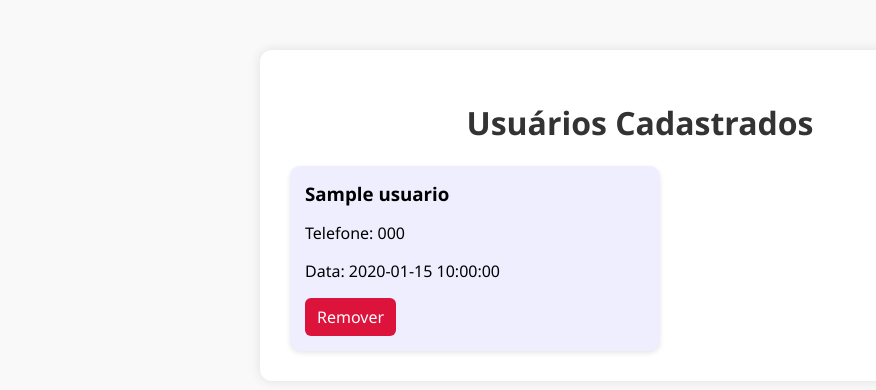
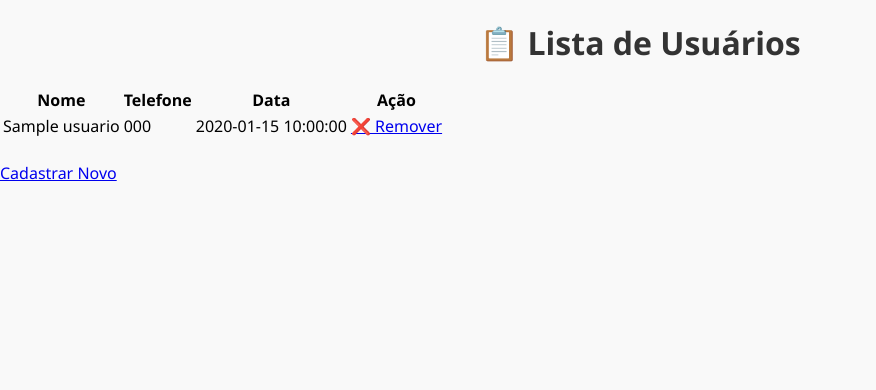
Before and after one commit to Alelimaprog/conto-magico, a FastAPI app: page /painel in a window 1280 px wide. Shown: the top 390 px of the page, without its empty margins (0-876 px from the left). Run offline with FastAPI, Linux system fonts and the light colour scheme; tables that the repository leaves empty hold one stand-in row (values such as "Sample post"); parts of the project's set-up code (start-up, migrations or seed data) failed here and were passed over.

Commit message:
Update admin.html

```diff
--- a/templates/admin.html
+++ b/templates/admin.html
@@ -1,23 +1,35 @@
-
 <!DOCTYPE html>
-<html>
+<html lang="pt-BR">
 <head>
-    <title>Painel Administrativo</title>
+    <meta charset="UTF-8">
+    <title>Painel de Usuários - Conto Mágico</title>
     <link rel="stylesheet" href="/static/css/style.css">
 </head>
 <body>
-    <div class="container">
-        <h1>Usuários Cadastrados</h1>
-        <div class="card-grid">
-            {% for user in usuarios %}
-                <div class="user-card">
-                    <h3>{{ user[1] }}</h3>
-                    <p>Telefone: {{ user[2] }}</p>
-                    <p>Data: {{ user[3] }}</p>
-                    <a class="btn" href="/remover/{{ user[0] }}">Remover</a>
-                </div>
-            {% endfor %}
-        </div>
+    <div class="form-container">
+        <h1>📋 Lista de Usuários</h1>
+        <table>
+            <thead>
+                <tr>
+                    <th>Nome</th>
+                    <th>Telefone</th>
+                    <th>Data</th>
+                    <th>Ação</th>
+                </tr>
+            </thead>
+            <tbody>
+                {% for u in usuarios %}
+                <tr>
+                    <td>{{ u[1] }}</td>
+                    <td>{{ u[2] }}</td>
+                    <td>{{ u[3] }}</td>
+                    <td><a href="/remover/{{ u[0] }}" class="remover">❌ Remover</a></td>
+                </tr>
+                {% endfor %}
+            </tbody>
+        </table>
+        <br>
+        <a href="/cadastro" class="button">Cadastrar Novo</a>
     </div>
 </body>
 </html>
```
